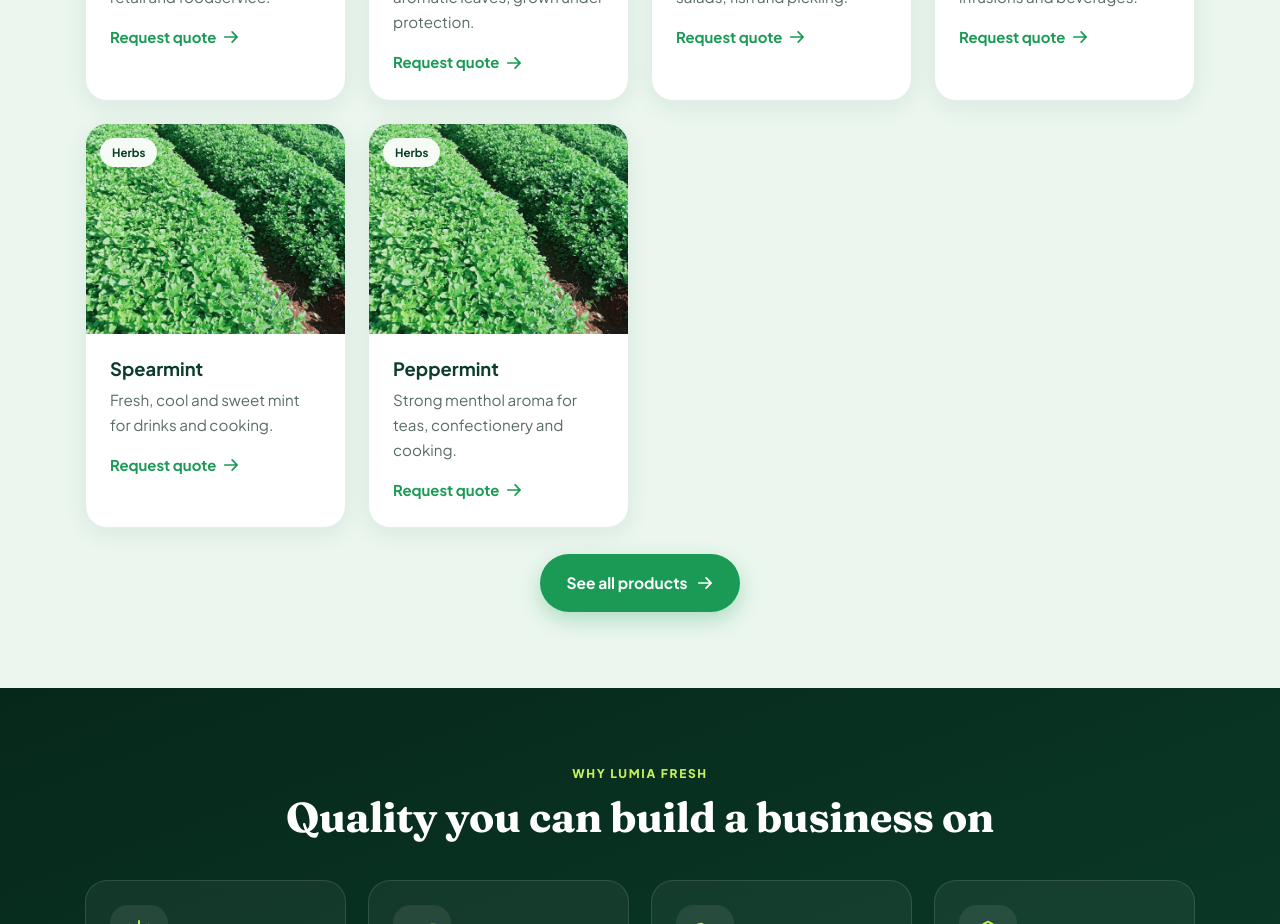
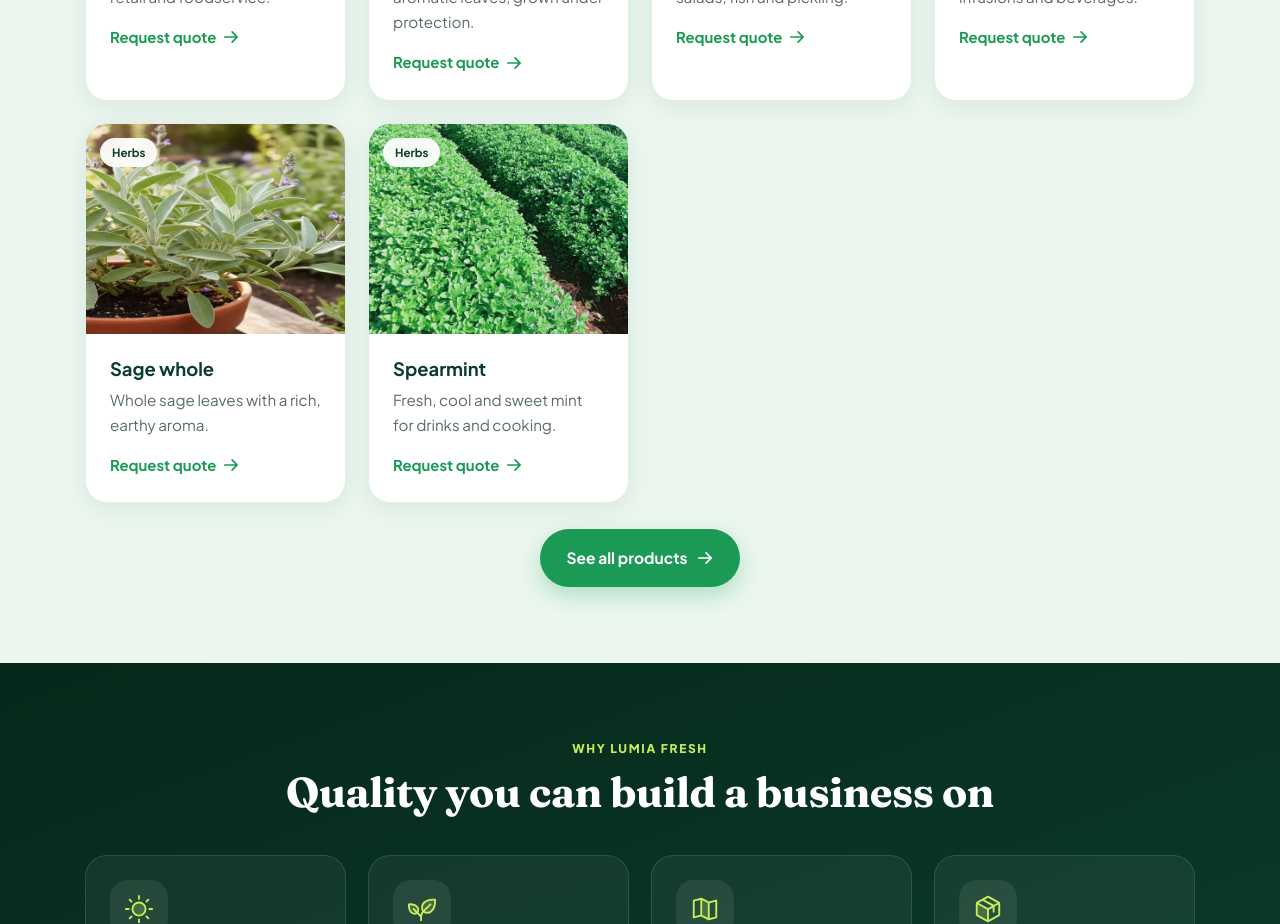
Before and after one commit to Muchyz/lumia-fresh, a React (Vite) app: page / in a window 1280 px wide. Shown: the part 2020-2944 px from the top of the page. Built offline with nearby package versions, Linux system fonts and the light colour scheme.

Commit message:
add sage photo

```diff
--- a/src/data.js
+++ b/src/data.js
@@ -37,7 +37,7 @@ export const PRODUCTS = [
     "name": "Sage whole",
     "cat": "Herbs",
     "desc": "Whole sage leaves with a rich, earthy aroma.",
-    "img": ""
+    "img": "sage.jpg"
   },
   {
     "name": "Moringa",
```
Also changed, not shown: public/images/sage.jpg (added).
